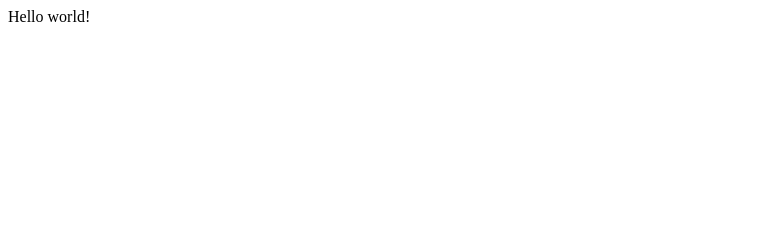
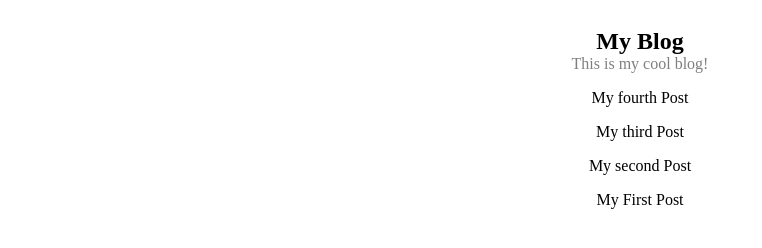
Before and after one commit to dscx/Gatsby-blog, a Gatsby site: page / in a window 1280 px wide. Shown: the whole page, without its empty margins (0-762 px from the left). Built offline with nearby package versions, Linux system fonts and the light colour scheme; Gatsby itself is replaced by a stand-in of ours.

Commit message:
add query and styling

```diff
--- a/src/pages/index.js
+++ b/src/pages/index.js
@@ -1,3 +1,44 @@
 import React from "react"
+import { graphql } from "gatsby"
+import Header from "../components/Header"
 
-export default () => <div>Hello world!</div>
+const Layout = ({ data }) => {
+  const { edges } = data.allMarkdownRemark
+  return (
+    <div
+      style={{
+        display: "flex",
+        flexDirection: "column",
+        alignItems: "center",
+        fontFamily: "avenir",
+      }}
+    >
+      <Header />
+      {edges.map(edge => {
+        const { frontmatter } = edge.node
+        return (
+          <div style={{ marginBottom: "1rem" }} key={frontmatter.path}>
+            {frontmatter.title}
+          </div>
+        )
+      })}
+    </div>
+  )
+}
+
+export const query = graphql`
+  query HomepageQuery {
+    allMarkdownRemark(sort: { order: DESC, fields: [frontmatter___date]}) {
+      edges {
+        node {
+          frontmatter {
+            title
+            path
+            date
+          }
+        }
+      }
+    }
+  }
+`
+export default Layout
```
